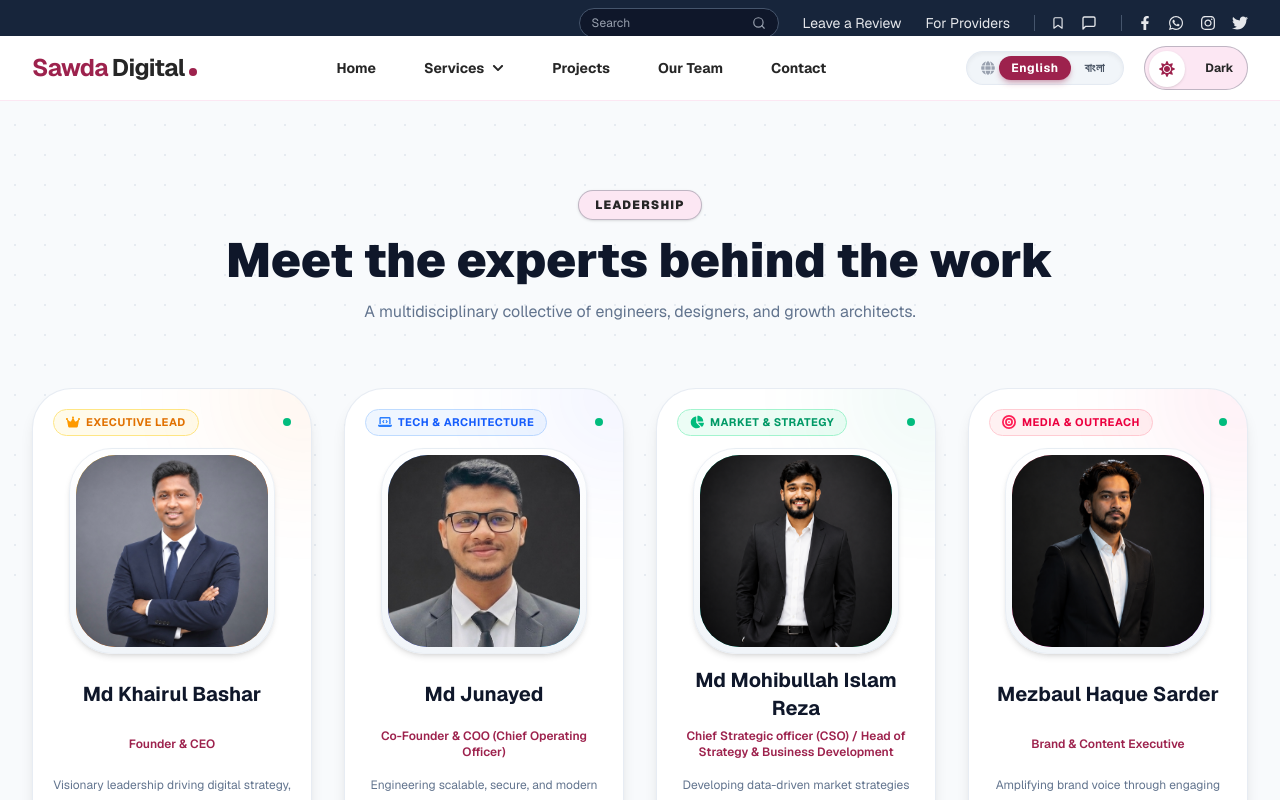
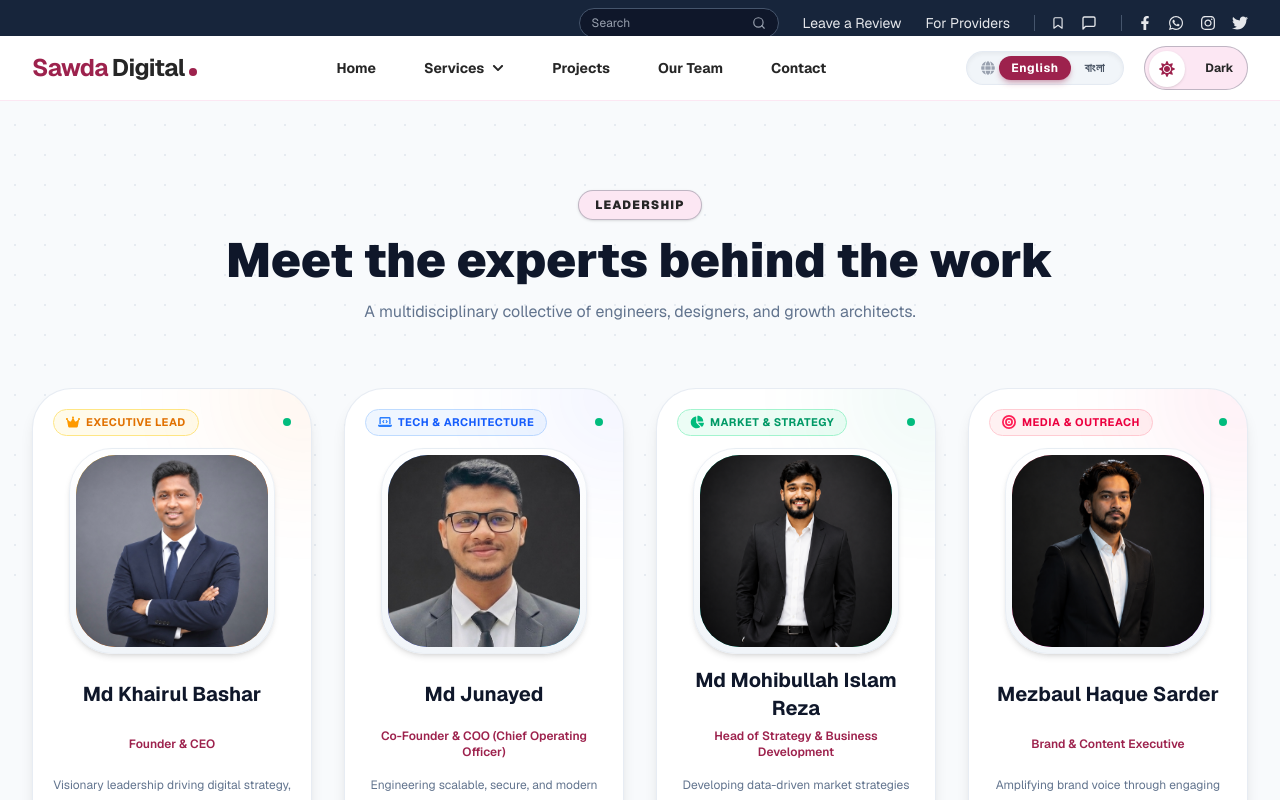
Before and after one commit to mjunayed2003/sawdadegital, a Next.js app: page /about in a window 1280 px wide. Shown: the top 800 px of the page. Built offline with nearby package versions, Linux system fonts and the light colour scheme.

Commit message:
feat: add about and expertise pages and implement LanguageContext provider

```diff
--- a/app/about/page.tsx
+++ b/app/about/page.tsx
@@ -53,7 +53,7 @@ function AboutContent() {
     },
     {
       name: language === 'bn' ? 'মোঃ মহিবুল্লাহ ইসলাম রেজা' : 'Md Mohibullah Islam Reza',
-      role: language === 'bn' ? 'চিফ স্ট্র্যাটেজিক অফিসার (সিএসও) / হেড অব স্ট্র্যাটেজি অ্যান্ড বিজনেস ডেভেলপমেন্ট' : 'Chief Strategic officer (CSO) / Head of Strategy & Business Development',
+      role: language === 'bn' ? 'হেড অব স্ট্র্যাটেজি অ্যান্ড বিজনেস ডেভেলপমেন্ট' : 'Head of Strategy & Business Development',
       initials: 'MR',
       image: '/team-member/reza.PNG',
       tag: language === 'bn' ? 'মার্কেট ও স্ট্র্যাটেজি' : 'Market & Strategy',
--- a/app/expertise/page.tsx
+++ b/app/expertise/page.tsx
@@ -55,7 +55,7 @@ function ExpertiseContent() {
     },
     {
       name: language === 'bn' ? 'মোঃ মহিবুল্লাহ ইসলাম রেজা' : 'Md Mohibullah Islam Reza',
-      role: language === 'bn' ? 'চিফ স্ট্র্যাটেজিক অফিসার (সিএসও) / হেড অব স্ট্র্যাটেজি অ্যান্ড বিজনেস ডেভেলপমেন্ট' : 'Chief Strategic officer (CSO) / Head of Strategy & Business Development',
+      role: language === 'bn' ? 'হেড অব স্ট্র্যাটেজি অ্যান্ড বিজনেস ডেভেলপমেন্ট' : 'Head of Strategy & Business Development',
       initials: 'MR',
       image: '/team-member/reza.PNG',
       tag: language === 'bn' ? 'মার্কেট ও স্ট্র্যাটেজি' : 'Market & Strategy',
--- a/components/LanguageContext.tsx
+++ b/components/LanguageContext.tsx
@@ -131,7 +131,7 @@ heroDesc: {
   meetFullTeam: { en: 'Connect with our team', bn: 'আমাদের দলের সাথে সংযুক্ত হোন' },
   roleFounder: { en: 'Founder & CEO', bn: 'প্রতিষ্ঠাতা ও সিইও' },
   roleCoFounder: { en: 'Co-Founder & COO (Chief Operating Officer)', bn: 'সহ-প্রতিষ্ঠাতা ও সিওও (চিফ অপারেটিং অফিসার)' },
-  roleStrategist: { en: 'Chief Strategic officer (CSO) / Head of Strategy & Business Development', bn: 'চিফ স্ট্র্যাটেজিক অফিসার (সিএসও) / হেড অব স্ট্র্যাটেজি অ্যান্ড বিজনেস ডেভেলপমেন্ট' },
+  roleStrategist: { en: 'Head of Strategy & Business Development', bn: 'হেড অব স্ট্র্যাটেজি অ্যান্ড বিজনেস ডেভেলপমেন্ট' },
   roleBrandRep: { en: 'Brand & Content Executive', bn: 'ব্র্যান্ড অ্যান্ড কনটেন্ট এক্সিকিউটিভ' },
 
   // Testimonials Section
```
